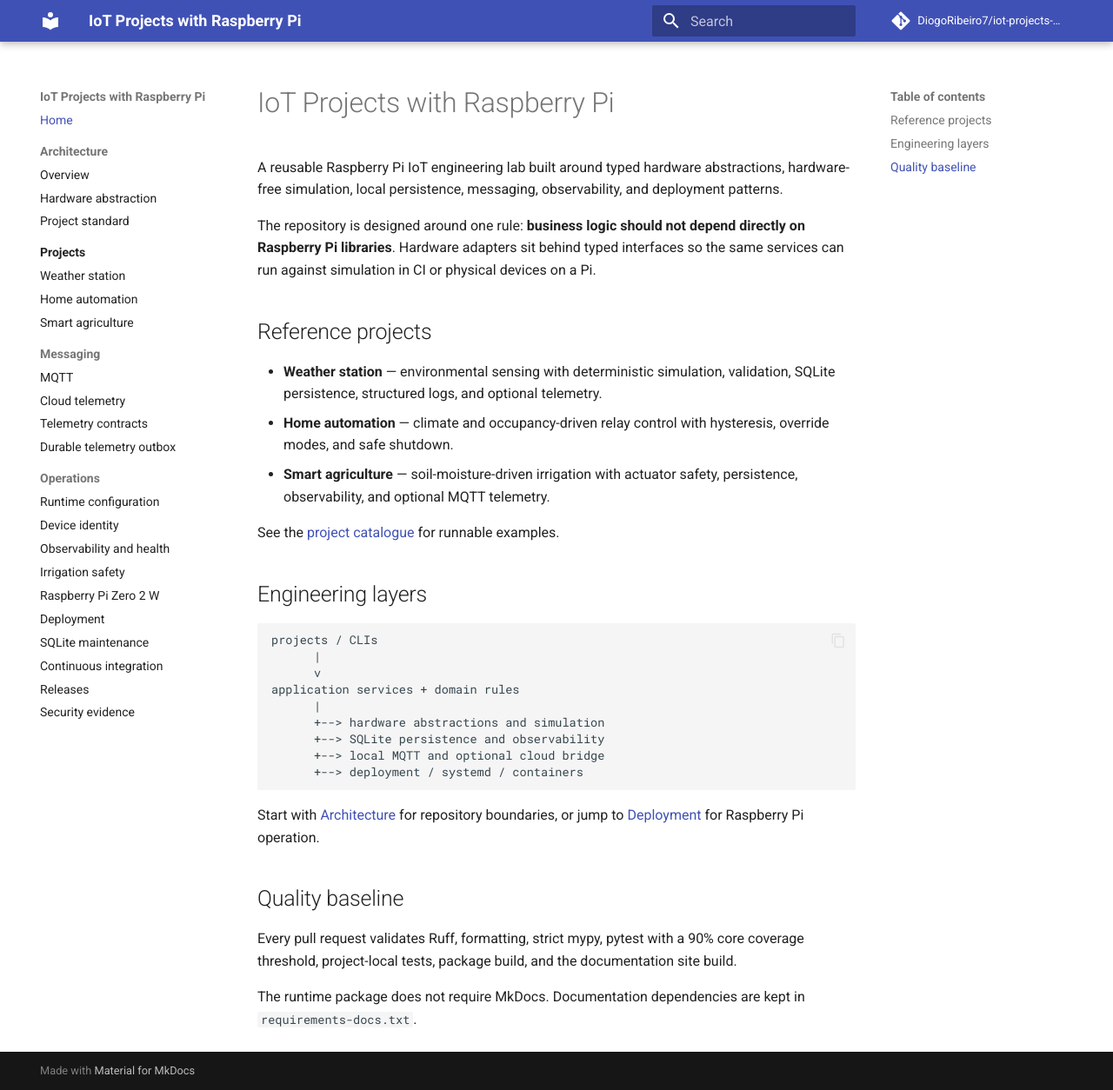
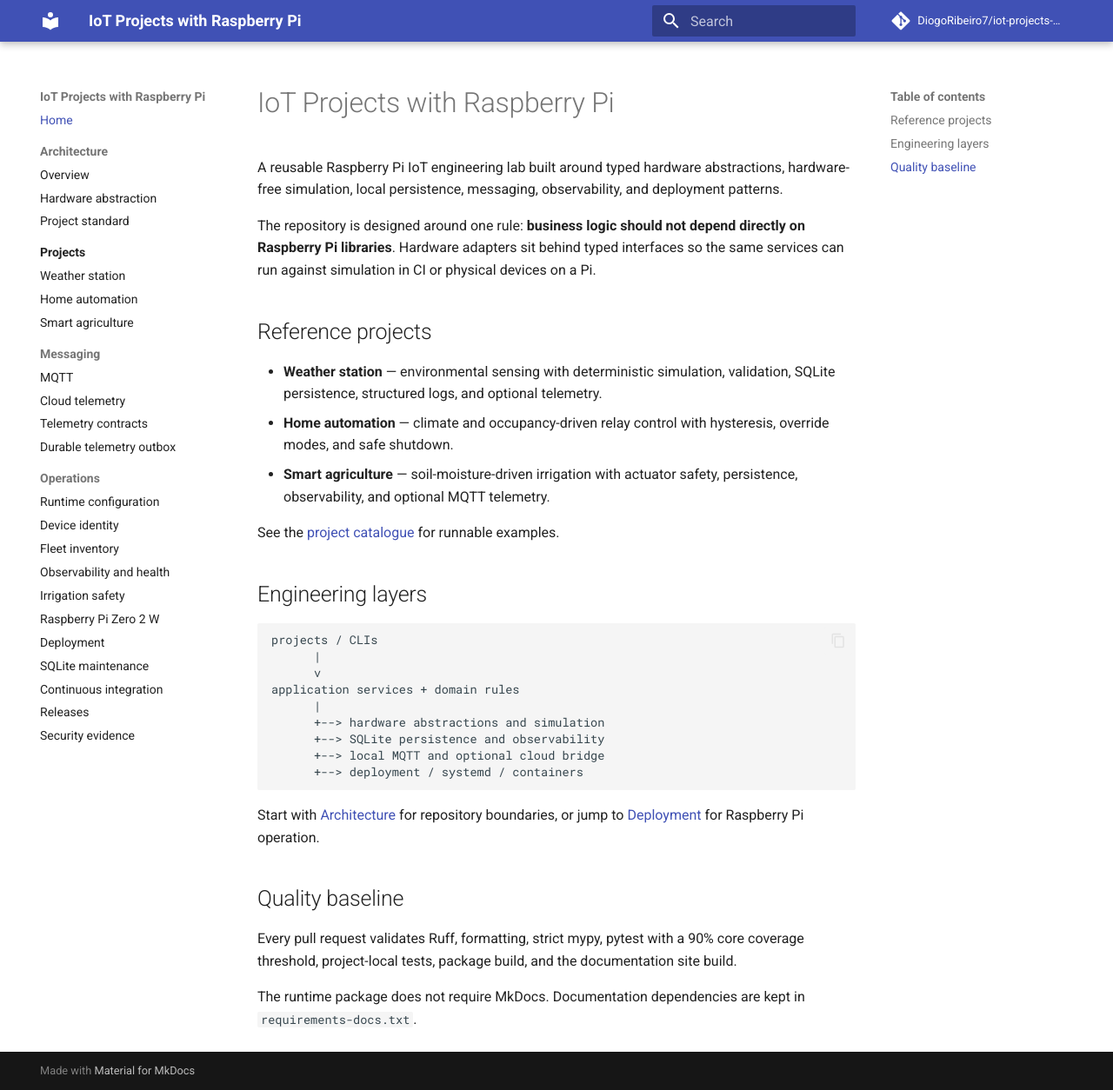
Before and after one commit to DiogoRibeiro7/iot-projects-with-pi, an MkDocs documentation site: the page built from docs/index.md, in a window 1280 px wide and 1254 px high. Shown: the whole window at 87% size. Built offline with MkDocs 1.6.1 and Material for MkDocs 9.7.7, drawn with Linux system fonts in a browser that asks for light colours; comment, search, counter and statistics services are not loaded.

Commit message:
Add fleet inventory docs to navigation

```diff
--- a/mkdocs.yml
+++ b/mkdocs.yml
@@ -52,6 +52,7 @@ nav:
   - Operations:
       - Runtime configuration: configuration.md
       - Device identity: device-identity.md
+      - Fleet inventory: fleet.md
       - Observability and health: observability.md
       - Irrigation safety: irrigation-safety.md
       - Raspberry Pi Zero 2 W: pi-zero-2w.md
```
